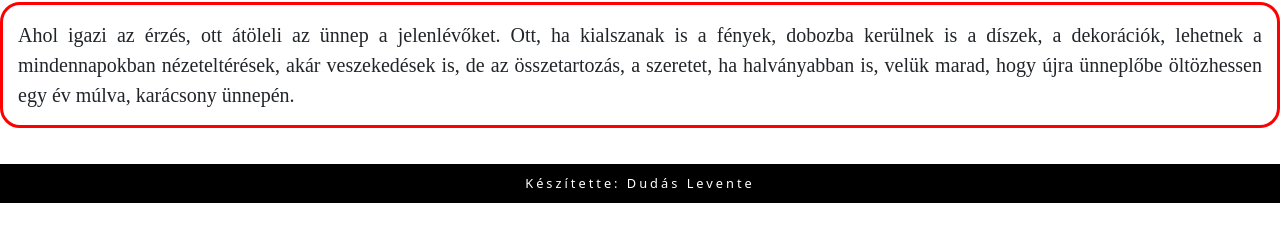
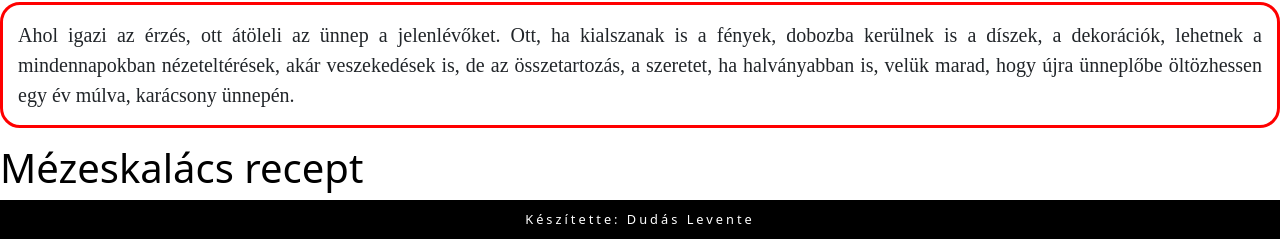
Before and after one commit to dudaslevente/IKT_ism, a plain HTML site: page index.html in a window 1280 px wide. Shown: the part 674-913 px from the top of the page. Before the commit the page ends 877 px from the top, so only its background shows below. Drawn offline with Linux system fonts and the light colour scheme.

Commit message:
Mézeskalács recept

```diff
--- a/index.html
+++ b/index.html
@@ -13,7 +13,7 @@
     <img src="karacsony.png">
     <h1>Karácsony idézet</h1>
     <p>Ahol igazi az érzés, ott átöleli az ünnep a jelenlévőket. Ott, ha kialszanak is a fények, dobozba kerülnek is a díszek, a dekorációk, lehetnek a mindennapokban nézeteltérések, akár veszekedések is, de az összetartozás, a szeretet, ha halványabban is, velük marad, hogy újra ünneplőbe öltözhessen egy év múlva, karácsony ünnepén.</p>
-    <main></main>
+    <h1><a href="https://streetkitchen.hu/karacsony/karacsonyi-aprosutik/klasszikus-mezeskalacs/?gclid=EAIaIQobChMIo5LY3_T8ggMV55CDBx27zAdJEAAYASAAEgKIG_D_BwE">Mézeskalács recept</a></h1>
     <footer>Készítette: Dudás Levente</footer>
 </body>
 </html>
--- a/style.css
+++ b/style.css
@@ -1,5 +1,5 @@
 body{
-    background-color: white;
+    background-color: lightgreen;
     font-family: Verdana, Geneva, Tahoma, sans-serif;
     font-size: 14px;
 }
@@ -40,3 +40,12 @@ p{
     border-radius: 20px;
     padding: 15px;
 }
+
+h1 a{
+    color: black;
+    text-decoration: none;
+}
+
+a:hover{
+    color: red;
+}
```
